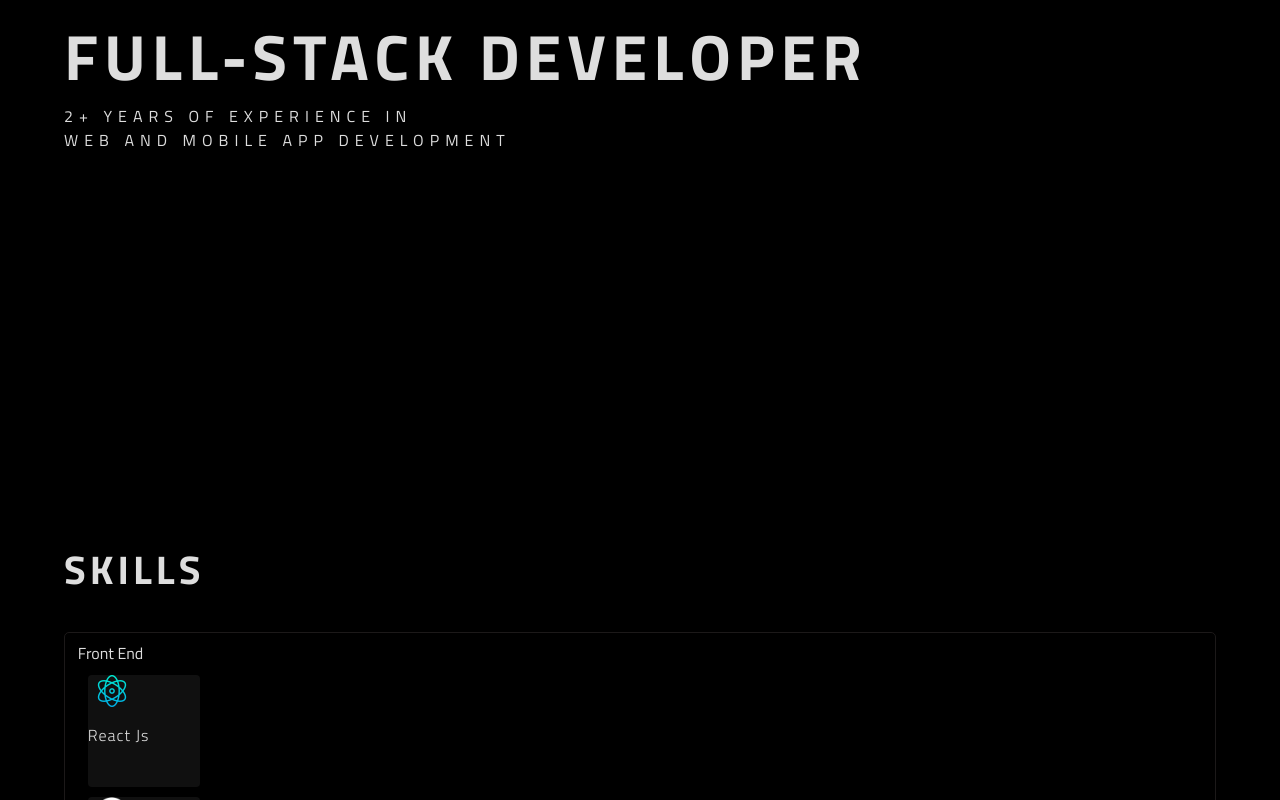
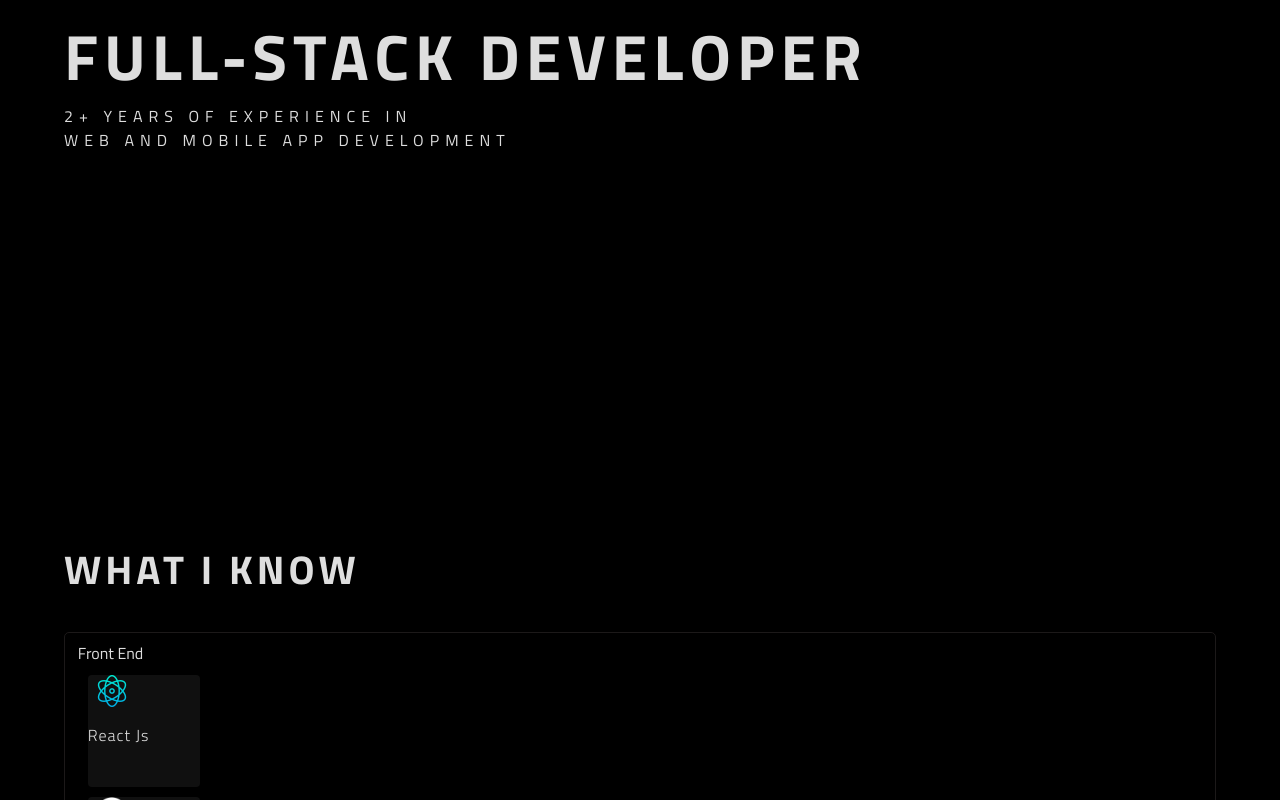
Before and after one commit to TejasAghade/portfolio, a React (Vite) app: page / in a window 1280 px wide. Shown: the part 356-1156 px from the top of the page. Built offline with nearby package versions, Linux system fonts and the light colour scheme.

Commit message:
minor changes

```diff
--- a/src/app/pages/Skills.tsx
+++ b/src/app/pages/Skills.tsx
@@ -7,7 +7,7 @@ export default function Skills() {
         <>
             <div className="skills-section" id='skills'>
                 <div className="heading">
-                    <h2>Skills</h2>
+                    <h2>What i know</h2>
                 </div>
                 <div className="skills-container flex flex-row flex-wrap justify-center">
                         {
```
